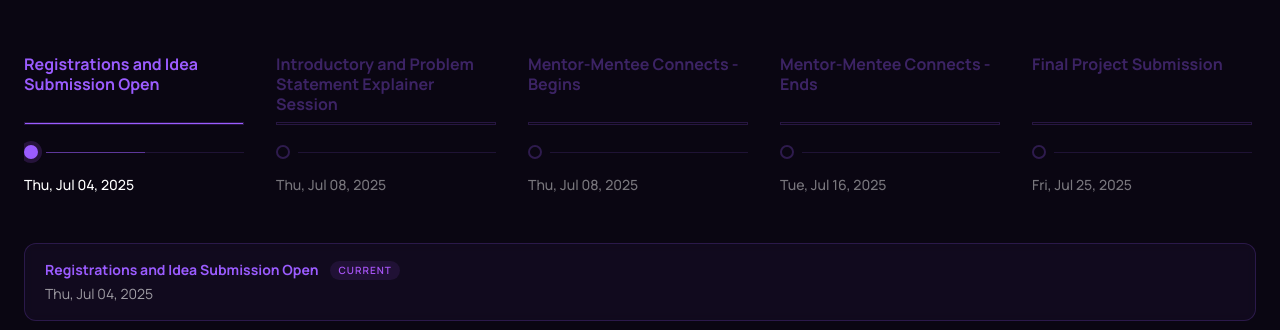
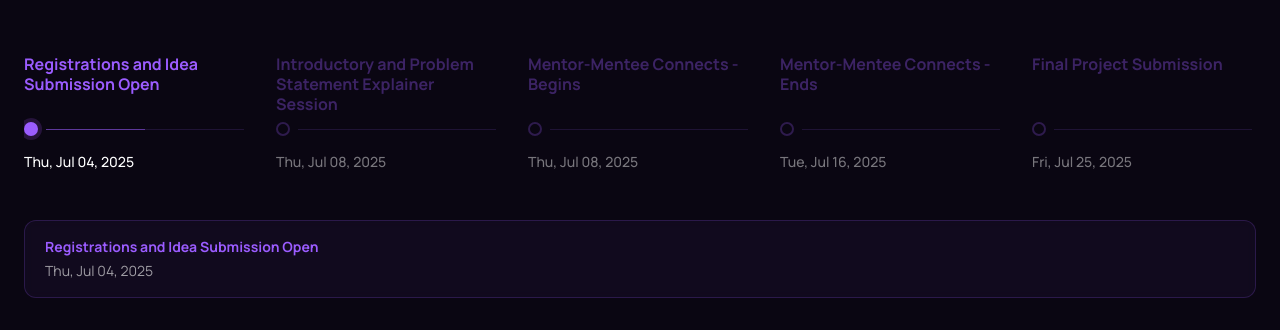
Before and after one commit to 4nshumankrsingh/hack2skill-fia, a React (Vite) app: page / in a window 1280 px wide. Shown: the part 6049-6379 px from the top of the page. Built offline with nearby package versions, Linux system fonts and the light colour scheme; a web font is replaced by a local one.

Commit message:
refactor(timeline): add range slider control with past/current/future state indicators

```diff
--- a/src/components/Timeline.tsx
+++ b/src/components/Timeline.tsx
@@ -36,8 +36,6 @@ export default function Timeline() {
             {timelineEvents[activeIndex]?.title?.split(' ').slice(0, 2).join(' ')}
           </span>
         </div>
-
-        {/* ── Mobile vertical layout ── */}
         <ol className="flex flex-col relative pl-0 md:hidden">
           <div className="absolute left-[11px] top-2 bottom-2 w-px bg-primary-light/20" />
 
@@ -76,12 +74,6 @@ export default function Timeline() {
                     >
                       {event.title}
                     </h3>
-                    <div className="w-24 h-[3px] border border-primary-light/30 relative overflow-hidden">
-                      <div
-                        className="absolute inset-0 bg-primary-light transition-all duration-700 ease-out"
-                        style={{ width: dotActive ? '100%' : '0%' }}
-                      />
-                    </div>
                     <p className={`text-[13px] font-medium transition-colors duration-300 ${
                       isCurrent ? 'text-white' : 'text-white/50'
                     }`}>
@@ -93,8 +85,6 @@ export default function Timeline() {
             );
           })}
         </ol>
-
-        {/* ── Desktop horizontal layout ── */}
         <ol
           ref={ref}
           onMouseDown={onMouseDown}
@@ -104,7 +94,6 @@ export default function Timeline() {
           {timelineEvents.map((event, index) => {
             const isPast = index < activeIndex;
             const isCurrent = index === activeIndex;
-            const isFuture = index > activeIndex;
 
             return (
               <Reveal key={index} delay={index * 0.08}>
@@ -123,13 +112,6 @@ export default function Timeline() {
                   >
                     {event.title}
                   </h3>
-
-                  <div className="w-full h-[3px] mb-5 border border-primary-light/20 relative overflow-hidden">
-                    <div
-                      className="absolute inset-0 bg-primary-light transition-all duration-700 ease-out"
-                      style={{ width: isFuture ? '0%' : '100%' }}
-                    />
-                  </div>
 
                   <div className="flex items-center w-full mb-4">
                     <div
@@ -159,21 +141,12 @@ export default function Timeline() {
             );
           })}
         </ol>
-
-        {/* ── Active event detail card ── */}
         {activeEvent && (
           <div
             key={activeIndex}
             className="mt-8 px-5 py-4 rounded-xl border border-primary-light/20 bg-primary-light/5 backdrop-blur-sm"
           >
-            <div className="flex items-center gap-3 mb-1">
-              <span className="text-sm font-bold text-primary-light">
-                {activeEvent.title}
-              </span>
-              <span className="text-[10px] font-semibold uppercase tracking-widest text-[#a855f7] bg-[#a855f7]/10 px-2 py-0.5 rounded-full">
-                Current
-              </span>
-            </div>
+            <p className="text-sm font-bold text-primary-light mb-1">{activeEvent.title}</p>
             <p className="text-sm text-white/60">{activeEvent.date}</p>
           </div>
         )}
```
